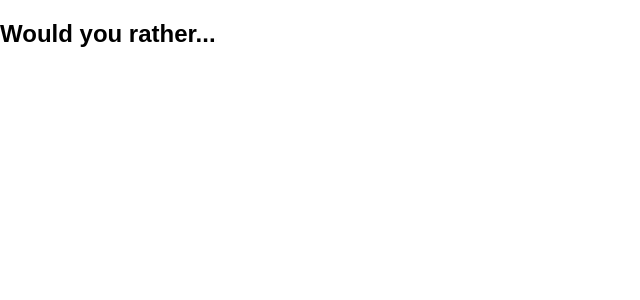
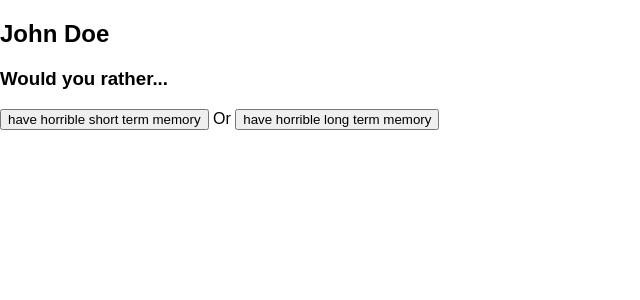
Before and after one commit to wangtjwork/redux-would-you-rather, a React (Create React App) app: page / in a window 1280 px wide. Shown: the top 300 px of the page, without its empty margins (0-640 px from the left). Built offline with nearby package versions, Linux system fonts and the light colour scheme.

Commit message:
feat: Add props to Question and UI rendering based on props

```diff
--- a/src/components/Question.js
+++ b/src/components/Question.js
@@ -1,13 +1,58 @@
 import React, { Component } from 'react';
+import { connect } from 'react-redux';
 
-class Question extends React.Component {
+class Question extends Component {
   render() {
+    const { curUser, question } = this.props;
+    const hasAnswered = curUser.answers.hasOwnProperty(question.id);
+    const totalVotes = question.optionOne.votes.length
+      + question.optionTwo.votes.length;
+
+    const optionOnePercentage = percentCalculation(question.optionOne.votes.length, totalVotes);
+    const optionTwoPercentage = 100 - optionOnePercentage;
+
     return (
       <div>
-        <h2>Would you rather...</h2>
+        <h2>{curUser.name}</h2>
+        <h3>Would you rather...</h3>
+        <div>
+          <span>
+            {hasAnswered === false
+              ? <button>{question.optionOne.text}</button>
+              : question.optionOne.text
+            }
+            {hasAnswered && (totalVotes === 0
+              ? 'No Votes Yet'
+              : optionOnePercentage + '%'
+            )}
+          </span>
+          <span> Or </span>
+          <span>
+            {hasAnswered === false
+              ? <button>{question.optionTwo.text}</button>
+              : question.optionTwo.text
+            }
+            {hasAnswered && (totalVotes === 0
+              ? 'No Votes Yet'
+              : optionTwoPercentage + '%'
+            )}
+          </span>
+        </div>
       </div>
     )
   }
 }
 
-export default Question
+const percentCalculation = (num, total) => {
+  const percentage = Math.round(num * 100 / total);
+  return percentage;
+}
+
+const mapStateToProps = ({ users, questions, authedUser }) => {
+  return {
+    curUser: users[authedUser],
+    question: questions["8xf0y6ziyjabvozdd253nd"],
+  }
+}
+
+export default connect(mapStateToProps)(Question);
```
